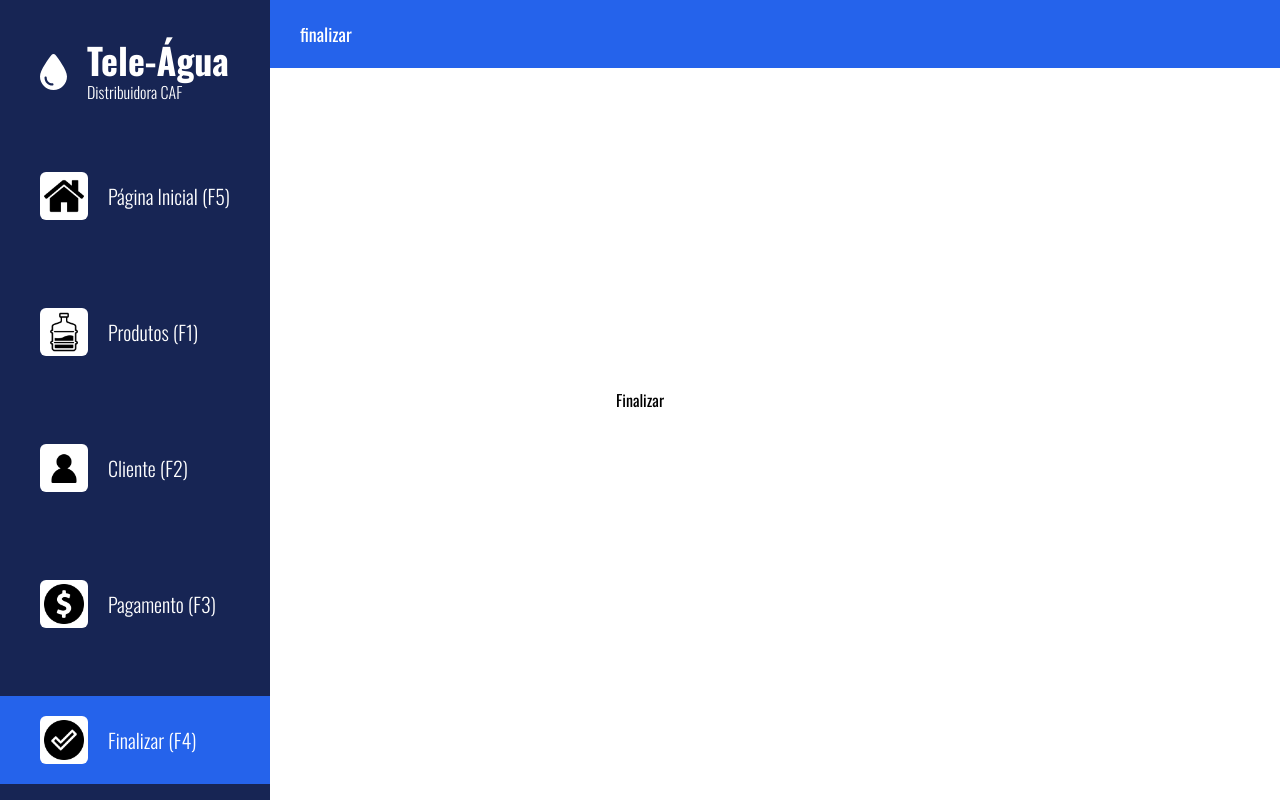
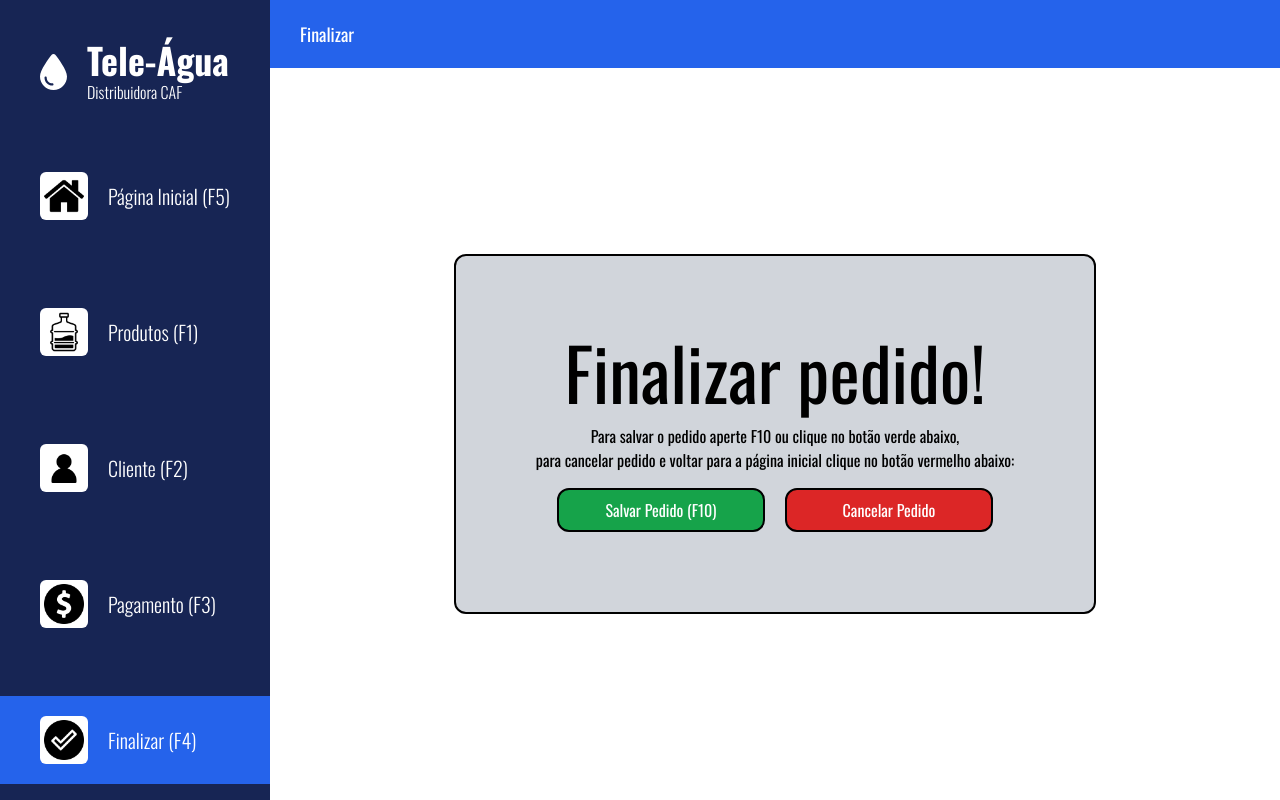
Before and after one commit to brenodacruz/teleagua, a React (Create React App) app: page /finalizar in a window 1280 px wide. Built offline with nearby package versions, Linux system fonts and the light colour scheme.

Commit message:
Pagina Finalizar Front-End

```diff
--- a/src/layout/Header.js
+++ b/src/layout/Header.js
@@ -6,20 +6,20 @@ export default function Header(props){
     const location = useLocation()
     var quantidade = 2
     return(
-        <div className="fixed top-0 pl-[300px] left-0 w-screen bg-blue-600 text-white py-5 pr-20 flex flex-row justify-between">
+        <div className="fixed top-0 pl-[300px] left-0 w-screen bg-blue-600 text-white py-5 pr-32 flex flex-row justify-between">
             <section>
                 <h1 className="text-lg">
                     {location.pathname === '/' ? 'Página Principal' : ''}
                     {location.pathname === '/produtos' ? 'Produtos' : ''}
-                    {location.pathname === '/clientes' ? 'cliente' : ''}
-                    {location.pathname === '/pagamento' ? 'pagamento' : ''}
-                    {location.pathname === '/finalizar' ? 'finalizar' : ''}
+                    {location.pathname === '/clientes' ? 'Lista de Clientes' : ''}
+                    {location.pathname === '/pagamento' ? 'Formas de Pagamento' : ''}
+                    {location.pathname === '/finalizar' ? 'Finalizar' : ''}
                 </h1>
             </section>
             <section className='flex flex-row gap-1 justify-center items-center'>
                 <h1>{location.pathname === '/produtos' ? 'Carrinho' : ''}</h1>
                 <p className='mr-5'>{location.pathname === '/produtos' ? `(${quantidade})` : ''}</p>
-                <FontAwesomeIcon icon={location.pathname == '/produtos' ? faShoppingCart : ''} />
+                <FontAwesomeIcon icon={location.pathname === '/produtos' ? faShoppingCart : ''} />
             </section>
         </div>
     )
--- a/src/pages/Finalizar.js
+++ b/src/pages/Finalizar.js
@@ -1,7 +1,15 @@
 export default function Finalizar(){
     return(
-        <div className="flex h-screen w-screen justify-center items-center">
-            <h1>Finalizar</h1>
+        <div className="flex h-screen w-full justify-center items-center pl-[270px] pt-[68px]">
+            <section className="border-2 border-black flex flex-col p-20 justify-center items-center text-center rounded-xl bg-gray-300 gap-4">
+                <h1 className="text-7xl">Finalizar pedido!</h1>
+                <p>Para salvar o pedido aperte F10 ou clique no botão verde abaixo,<br/> para cancelar pedido e voltar para a página inicial clique no botão vermelho abaixo:</p>
+                <div className="flex flex-row gap-5">
+                    <input type="button" value="Salvar Pedido (F10)" className="rounded-xl py-2 px-10 bg-green-600 border-black border-2 text-white cursor-pointer w-52"></input>
+                    <input type="button" value="Cancelar Pedido" className="rounded-xl py-2 px-10 bg-red-600 border-black border-2 text-white cursor-pointer w-52"></input>
+                </div>
+            </section>
+
         </div>
     )
 }
```
